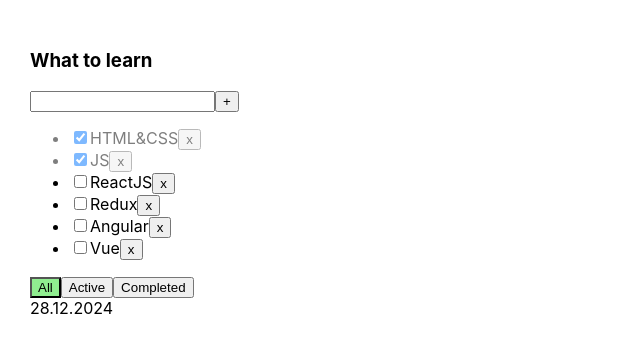
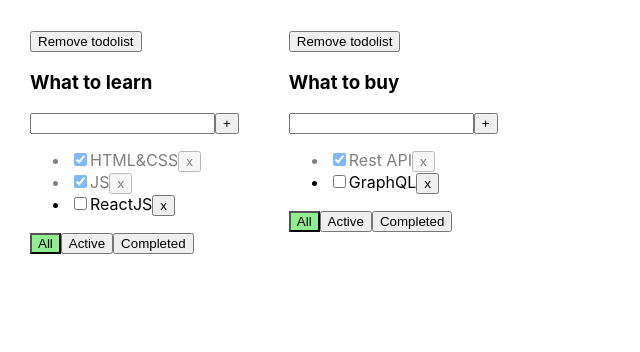
Before and after one commit to ElizabethKri/todolist-new, a React (Vite) app: page / in a window 1280 px wide. Shown: the top 352 px of the page, without its empty margins (0-640 px from the left). Built offline with nearby package versions, Linux system fonts and the light colour scheme.

Commit message:
Add and remove todolist, task, record

```diff
--- a/src/App.css
+++ b/src/App.css
@@ -1,3 +1,8 @@
+.container {
+  display: flex;
+  align-items: center;
+}
+
 .app {
   padding: 30px;
   display: flex;
--- a/src/App.tsx
+++ b/src/App.tsx
@@ -9,72 +9,135 @@ export type TaskType = {
     isDone: boolean
 }
 
+export type Todolist = {
+    id: string
+    title: string
+    filter: ButtonType
+}
+
+export type TasksState = Record<string, TaskType[]>
+
 export type ButtonType = 'All' | 'Active' | 'Completed'
 
-export const App  =  () => {
-    const [tasks, setTasks] = useState<TaskType[] >(
-        [
+export const App = () => {
+
+    // const [todolists, setTodolists] = useState<Todolist[]> ([
+    //     {id: v1 (), title: 'What to learn', filter: 'All'},
+    //     {id: v1 (), title: 'What to buy', filter: 'All'},
+    // ])
+    //
+    // const [tasks, setTasks] = useState<TaskType[]> (
+    //     [
+    //         {id: v1 (), title: 'HTML&CSS', isDone: true},
+    //         {id: v1 (), title: 'JS', isDone: true},
+    //         {id: v1 (), title: 'ReactJS', isDone: false},
+    //         {id: v1 (), title: 'Redux', isDone: false},
+    //         {id: v1 (), title: 'Angular', isDone: false},
+    //         {id: v1 (), title: 'Vue', isDone: false},
+    //     ]
+    // )
+
+    const todolistId1 = v1()
+    const todolistId2 = v1()
+
+    const [todolists, setTodolists] = useState<Todolist[]>([
+        { id: todolistId1, title: 'What to learn', filter: 'All' },
+        { id: todolistId2, title: 'What to buy', filter: 'All' },
+    ])
+
+    const [tasks, setTasks] = useState({
+        [todolistId1]: [
             { id: v1(), title: 'HTML&CSS', isDone: true },
             { id: v1(), title: 'JS', isDone: true },
             { id: v1(), title: 'ReactJS', isDone: false },
-            { id: v1(), title: 'Redux', isDone: false },
-            { id: v1(), title: 'Angular', isDone: false },
-            { id: v1(), title: 'Vue', isDone: false },
-        ]
-    )
-
-    const [filter, setFilter] = useState<ButtonType>('All')
+        ],
+        [todolistId2]: [
+            { id: v1(), title: 'Rest API', isDone: true },
+            { id: v1(), title: 'GraphQL', isDone: false },
+        ],
+    })
 
 
-    let currentTask = tasks
+    // const [filter, setFilter] = useState<ButtonType>('All')
 
-    if(filter === 'Active'){
-
-        currentTask = tasks.filter(el => !el.isDone)
-    }
-    if(filter === 'Completed'){
-        currentTask = tasks.filter(el => el.isDone)
+    const filteredTasks = (todoListID: string,nameBtn: ButtonType) => {
+        setTodolists(todolists.map(el => el.id === todoListID ? {...el, filter: nameBtn} : el))
     }
 
 
-    const filteredTasks = (nameBtn: ButtonType) => {
-        setFilter(nameBtn)
+    const deleteTaskId = (todoListID: string, taskId: string) => {
+        setTasks({...tasks,
+        [todoListID] : tasks[todoListID].filter(el => el.id !== taskId)
+        })
+        // const filteredTask = tasks.filter (el => el.id !== taskId)
+        // setTasks (filteredTask)
     }
 
-
-    const deleteTaskId = (taskId: string) => {
-        const filteredTask = tasks.filter(el => el.id !== taskId)
-        setTasks(filteredTask)
+    const createTask = (todoListID: string,title: string) => {
+        let newTask = {id: v1 (), title, isDone: false}
+        // return setTasks ([newTask, ...tasks])
+        setTasks({...tasks,
+        [todoListID]: [...tasks[todoListID], newTask]
+        })
     }
 
-    const createTask = (title: string) => {
-        let newTask = { id: v1(), title, isDone: false}
-        return setTasks([newTask, ...tasks])
-    }
-
-    const changeTaskStatus = (isDone: boolean, taskId: string) => {
+    const changeTaskStatus = (todoListID: string, isDone: boolean, taskId: string) => {
         // const task = tasks.find(el => el.id === taskId)
         // if(task) {
         //     task.isDone = isDone
         //     setTasks([...tasks])
         // }
 
-        const newTask = tasks.map(el => el.id === taskId ? {...el, isDone} : el)
-        setTasks(newTask)
+        // const newTask = tasks.map (el => el.id === taskId ? {...el, isDone} : el)
+        // setTasks (newTask)
+
+        setTasks({...tasks,
+        [todoListID]: tasks[todoListID].map(el => el.id === taskId ? {...el, isDone} : el)
+        })
 
     }
 
+    const onClickDeleteTodolist = (todoListID: string) => {
+        setTodolists(todolists.filter(el => el.id !== todoListID))
+        delete tasks[todoListID]
+        setTasks({...tasks})
+
+    }
+
+
+
     return (
         <div className="app">
-      <TodolistItem title={'What to learn'}
-                    tasks = {currentTask}
-                    date={'28.12.2024'}
+
+            {
+                todolists.map (el => {
+                    let currentTask = tasks[el.id]
+
+                    if(el.filter === 'Active'){
+
+                        currentTask = currentTask.filter(el => !el.isDone)
+                    }
+                    if(el.filter === 'Completed'){
+                        currentTask = currentTask.filter(el => el.isDone)
+                    }
+
+                    return <TodolistItem
+                        key = {el.id}
+                        id = {el.id}
+                        todolist={el}
+                        title={el.title}
+                        tasks={currentTask}
                         deleteTaskId={deleteTaskId}
                         filteredTasks={filteredTasks}
-                    createTask = {createTask}
-                    changeTaskStatus = {changeTaskStatus}
-                    filter = {filter}
+                        createTask={createTask}
+                        changeTaskStatus={changeTaskStatus}
+                        filter={el.filter}
+                        onClickDeleteTodolist={onClickDeleteTodolist}
                     />
+                })
+            }
+
+
         </div>
     )
 }
--- a/src/TodolistItem.tsx
+++ b/src/TodolistItem.tsx
@@ -1,29 +1,33 @@
-import {ButtonType, TaskType} from './App.tsx';
+import {ButtonType, TaskType, Todolist} from './App.tsx';
 import Button from './Button.tsx';
 import {ChangeEvent, useState} from 'react';
 
 
 export type TodolistItemType = {
+    todolist: Todolist
+    id: string
     title: string
     tasks: TaskType[]
-    date?: string
-    deleteTaskId: (taskId: string) => void
-    filteredTasks: (nameBtn: ButtonType) => void
-    createTask: (title: string) => void
-    changeTaskStatus: (isDone: boolean, taskId: string) => void
+    // date?: string
+    deleteTaskId: (todoListID: string,taskId: string) => void
+    filteredTasks: (todoListID: string, nameBtn: ButtonType) => void
+    createTask: (todoListID: string, title: string) => void
+    changeTaskStatus: (todoListID: string, isDone: boolean, taskId: string) => void
     filter: ButtonType
+    onClickDeleteTodolist: (todoListID: string) => void
 }
 
-const TodolistItem = ({
-                          title,
-                          tasks,
-                          date,
-                          deleteTaskId,
-                          filteredTasks,
-                          createTask,
-                          changeTaskStatus,
-                          filter
-                      }: TodolistItemType) => {
+const TodolistItem = (props: TodolistItemType) => {
+
+    const {
+        todolist: {id, title, filter},
+        tasks,
+        deleteTaskId,
+        filteredTasks,
+        createTask,
+        changeTaskStatus,
+        onClickDeleteTodolist
+    } = props
 
     const [titleTask, setTitleTask] = useState ('')
     const [error, setError] = useState<string | null> (null)
@@ -31,7 +35,7 @@ const TodolistItem = ({
     const onClickCreateTaskHandler = () => {
         const trimTitleTask = titleTask.trim ()
         if (trimTitleTask !== '') {
-            createTask (trimTitleTask)
+            createTask (id,trimTitleTask)
             setTitleTask ('')
         } else {
             setError ('Title is required')
@@ -50,13 +54,26 @@ const TodolistItem = ({
     }
 
     const onChangeCheckboxHandler = (e: ChangeEvent<HTMLInputElement>, taskId: string) => {
-        changeTaskStatus(e.currentTarget.checked, taskId)
+        changeTaskStatus(id,e.currentTarget.checked, taskId)
     }
 
+    const onClickDeleteTodolistHandler = () => {
+        onClickDeleteTodolist(id)
+    }
 
+    // let currentTask = tasks
+    //
+    // if(filter === 'Active'){
+    //
+    //     currentTask = currentTask.filter(el => !el.isDone)
+    // }
+    // if(filter === 'Completed'){
+    //     currentTask = currentTask.filter(el => el.isDone)
+    // }
 
     return (
         <div>
+            <Button title={'Remove todolist'} onClick={onClickDeleteTodolistHandler}/>
             <h3>{title}</h3>
             <div>
                 <input
@@ -82,7 +99,7 @@ const TodolistItem = ({
                                 <li key={t.id} className={t.isDone ? "is-done" : ''}>
                                     <input type={'checkbox'} checked={t.isDone} onChange={(event) => onChangeCheckboxHandler(event, t.id)}/>
                                     <span>{t.title}</span>
-                                    <Button title={'x'} onClick={() => deleteTaskId (t.id)}/>
+                                    <Button title={'x'} onClick={() => deleteTaskId (id,t.id)}/>
                                 </li>
                             )
                         }
@@ -90,11 +107,11 @@ const TodolistItem = ({
                 </ul>
             }
             <div>
-                <Button classname={filter === 'All' ? 'active-filter' : ''} title={'All'} onClick={() => filteredTasks ('All')}/>
-                <Button classname={filter === 'Active' ? 'active-filter' : ''} title={'Active'} onClick={() => filteredTasks ('Active')}/>
-                <Button classname={filter === 'Completed' ? 'active-filter' : ''} title={'Completed'} onClick={() => filteredTasks ('Completed')}/>
+                <Button classname={filter === 'All' ? 'active-filter' : ''} title={'All'} onClick={() => filteredTasks (id,'All')}/>
+                <Button classname={filter === 'Active' ? 'active-filter' : ''} title={'Active'} onClick={() => filteredTasks (id,'Active')}/>
+                <Button classname={filter === 'Completed' ? 'active-filter' : ''} title={'Completed'} onClick={() => filteredTasks (id,'Completed')}/>
             </div>
-            <div>{date}</div>
+            {/*<div>{date}</div>*/}
         </div>
     );
 };
```
Lines whose indentation alone changed are shown as unchanged.
